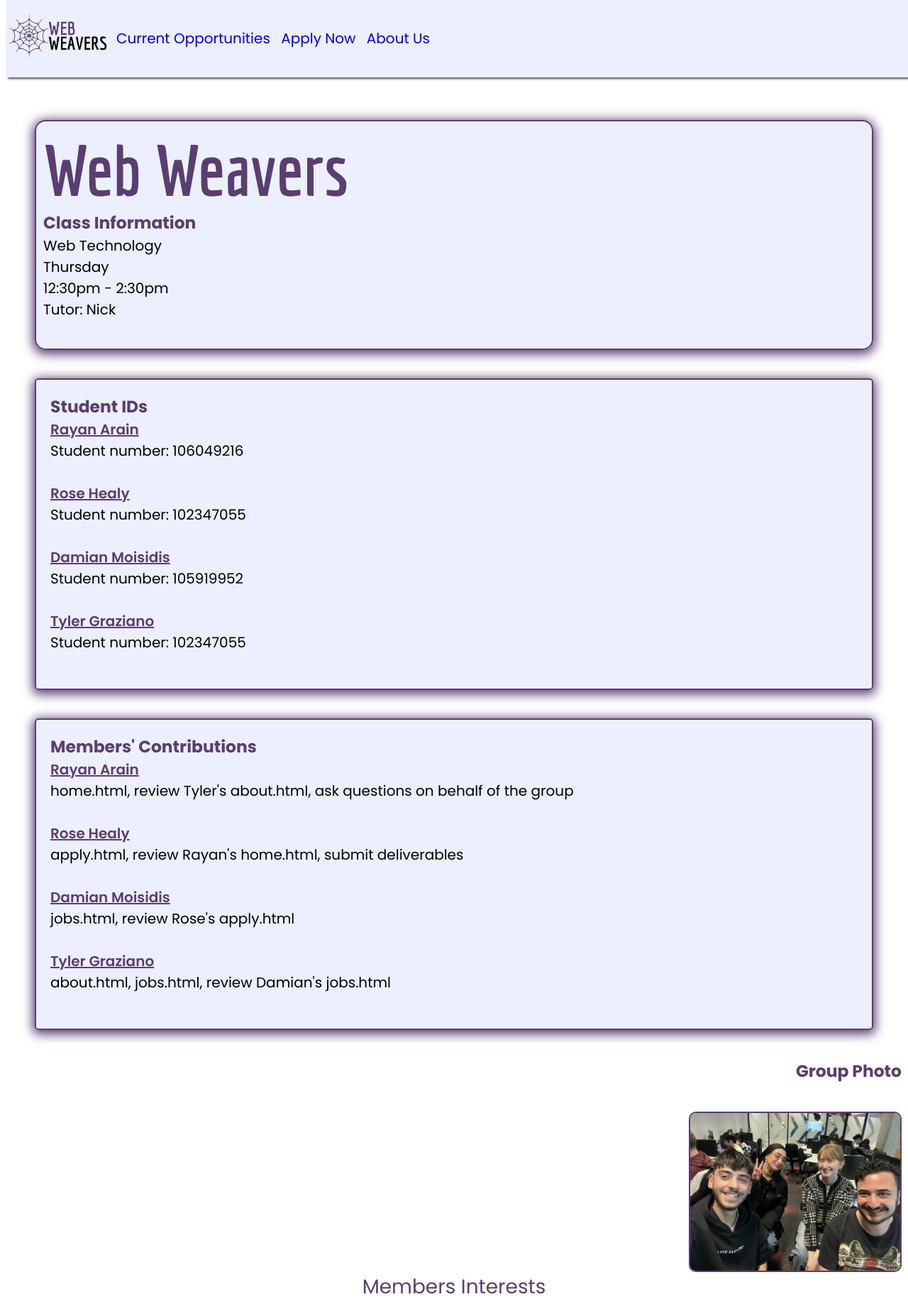
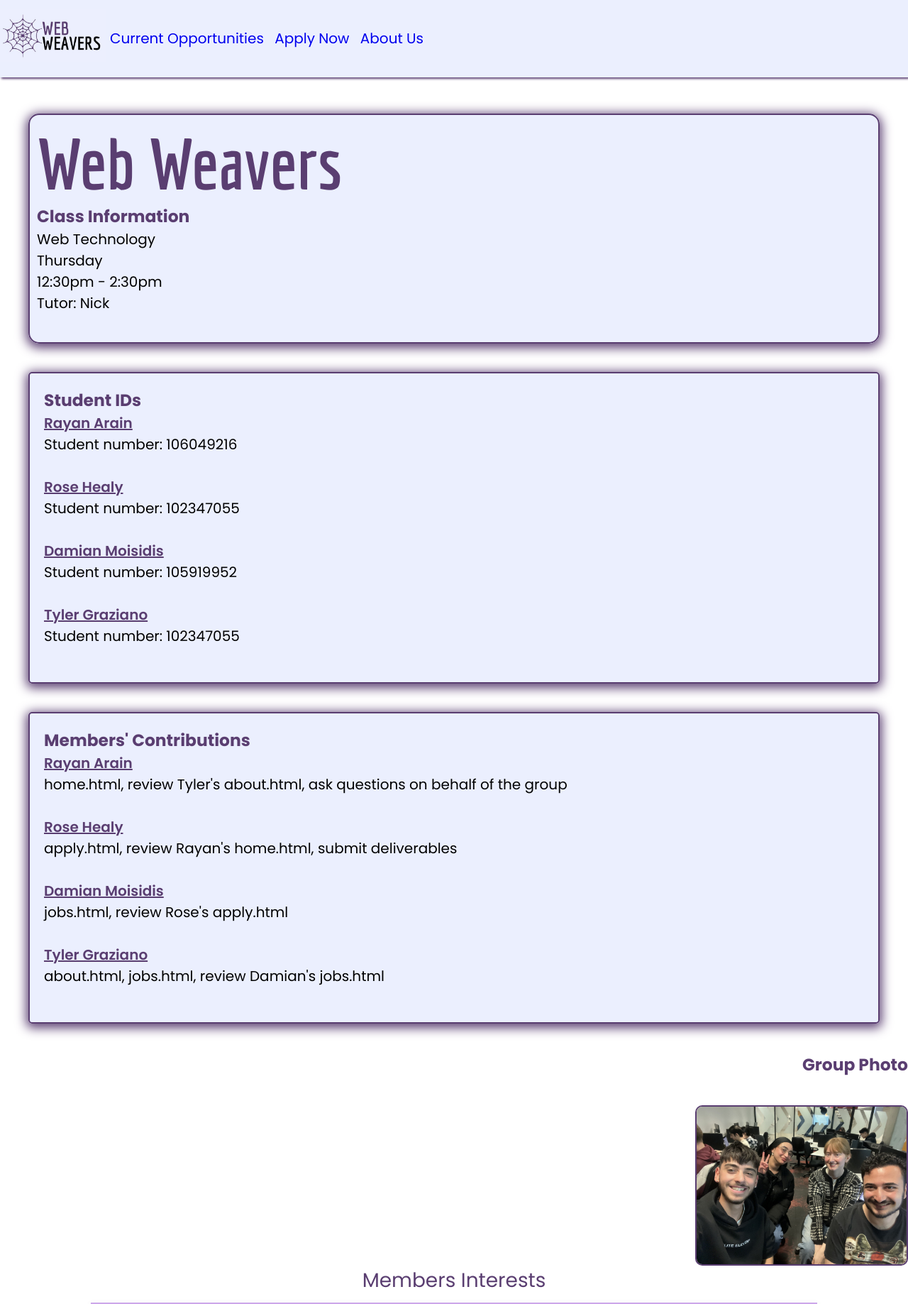
Before and after one commit to 102347055/webweavers-project-part1, a PHP site: page /about.html in a window 1280 px wide. Shown: the top 1837 px of the page at 71% size. Run offline with PHP 8.4, Linux system fonts and the light colour scheme.

Commit message:
div class changes

```diff
--- a/project1/about.html
+++ b/project1/about.html
@@ -1,5 +1,5 @@
 <!DOCTYPE html>
-<html lang="en" id="about_page">
+<html lang="en">
 <head>
     <meta charset="UTF-8">
     <meta name="viewport" content="width=device-width, initial-scale=1.0">
@@ -22,6 +22,7 @@
         </ul>
     </nav>
 </header>
+<div class="about_page">
 <body>
     <fieldset id="class_header">
     <h2>Web Weavers</h2>
@@ -204,6 +205,7 @@
             </li>
         </ul>
     </div>
+</div>
     <footer id="simplified-footer">
         <a href="index.html"><img src="images/web_weavers_logo_only_pic.jpg" alt="Purple spiderweb from Web Weavers logo"></a>
         <p>&copy;&nbsp;2025 Web Weavers</p>
--- a/project1/styles/styles.css
+++ b/project1/styles/styles.css
@@ -454,9 +454,8 @@ h2, h3, h4 {
     margin-top: 30px;
 }
 
-#about_page {
+.about_page {
     background-color: #ffffff;
-        padding: 9px;
         border-radius: 10px;
         border: none;}
 
```
